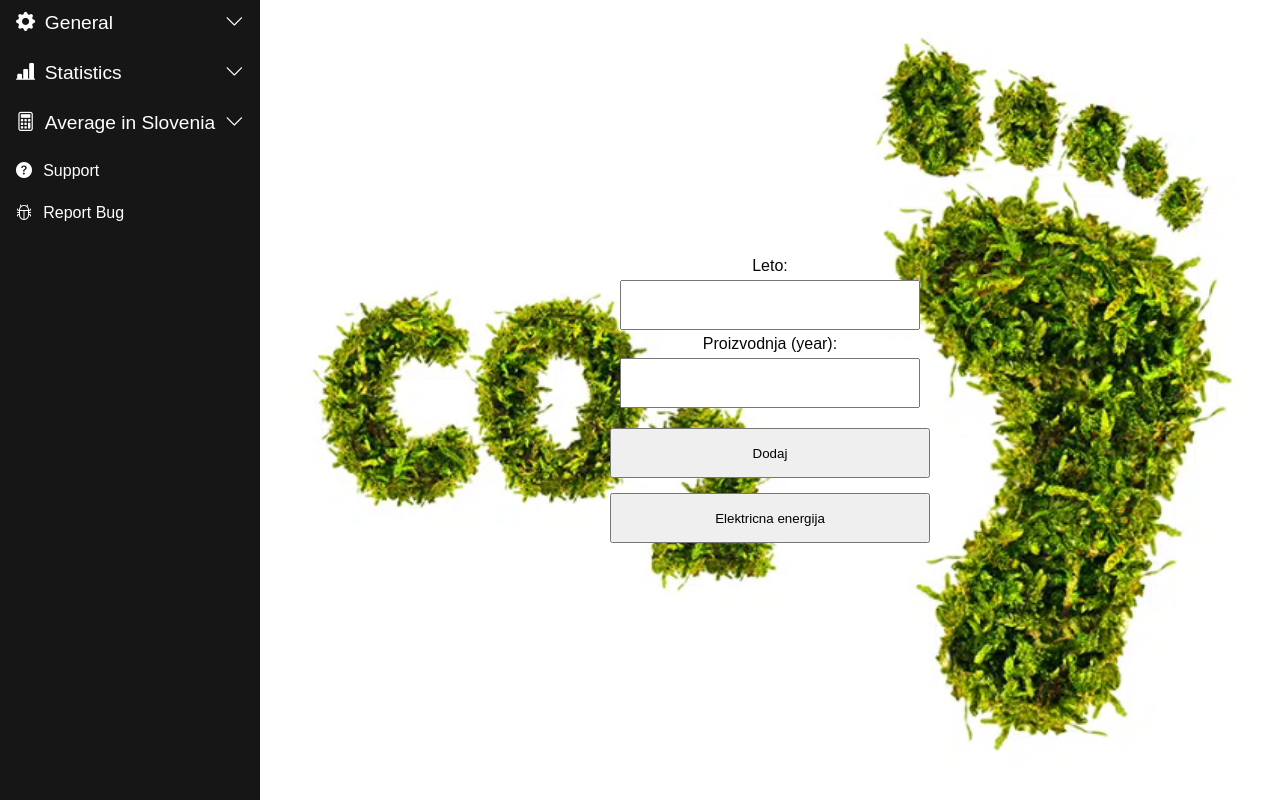
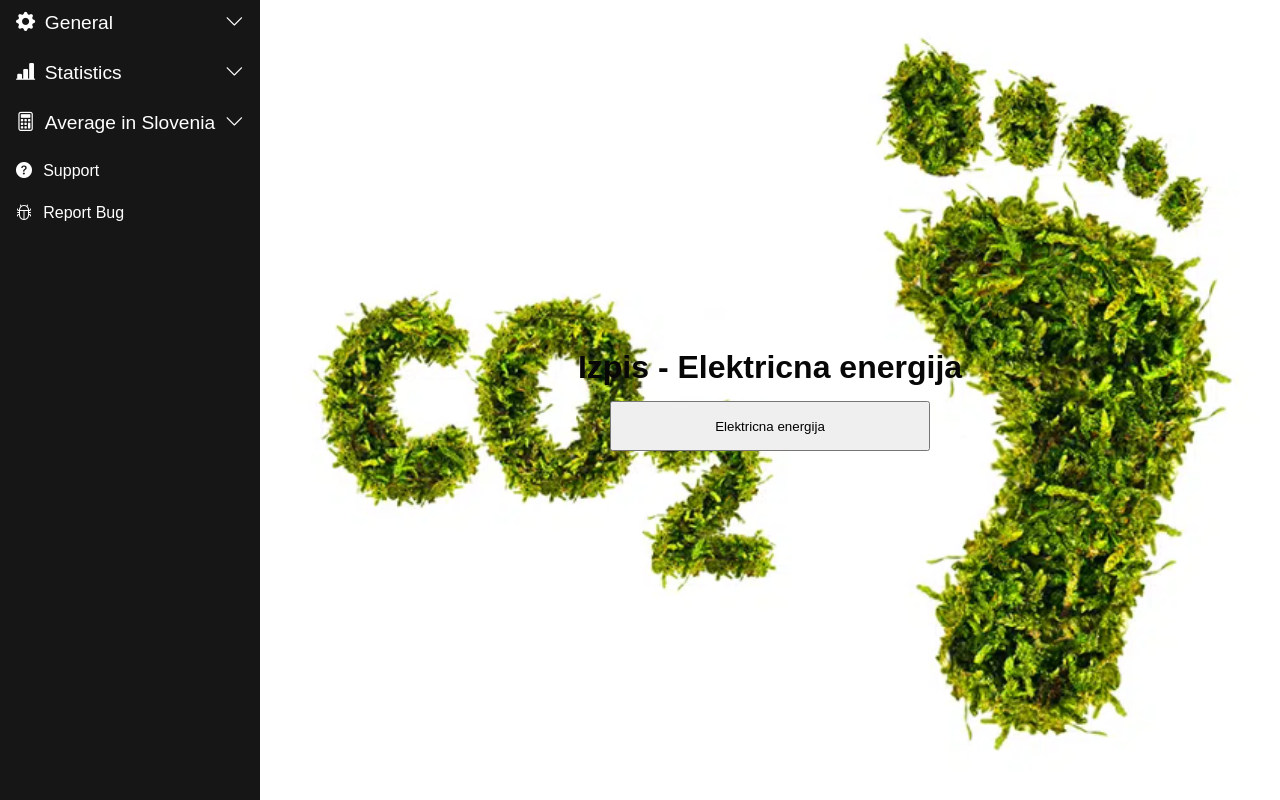
Before and after one commit to Doca123/C02-footprint, a React (Create React App) app: page /stats in a window 1280 px wide. Built offline with nearby package versions, Linux system fonts and the light colour scheme.

Commit message:
Izpis podatka iz baze

```diff
--- a/src/App.js
+++ b/src/App.js
@@ -6,7 +6,8 @@ import Transport from "./components/transport";
 import Home from "./components/home";
 import Buildings from "./components/buildings";
 import About from "./components/About";
-import Stats from "./components/Stats";
+import Energija from "./components/Energija";
+import EnergijaUvoz from "./components/EnergijaUvoz";
 
 function App() {
 
@@ -20,7 +21,8 @@ function App() {
 <BrowserRouter>
       <Routes>
           <Route path="" element={<Home />} />
-          <Route path="stats" element={<Stats />} />
+          <Route path="stats" element={<Energija />} />
+          <Route path="stats2" element={<EnergijaUvoz />} />
           <Route path="person" element={<Person />} />
           <Route path="buildings" element={<Buildings />} />
           <Route path="transport" element={<Transport />} />
--- a/src/components/Stats.js
+++ b/src/components/Energija.js
@@ -1,11 +1,8 @@
 import { useState } from "react";
 import Axios from "axios";
 
-// employeeList = energijaList  setEmployeeList = setEnergijaList
-//addEmployee = addEnergija getEmployee = getEnergija
 
-
-function Stats() {
+function Energija() {
 
   const [leto, setLeto] = useState(0);
   const [proizvodnja, setProizvodnja] = useState(0);
@@ -39,21 +36,7 @@ function Stats() {
     <div className="App">
       <div className="information">
 
-        <label>Leto:</label>
-        <input
-          type="number"
-          onChange={(event) => {
-            setLeto(event.target.value);
-          }}
-        />
-        <label>Proizvodnja (year):</label>
-        <input
-          type="number"
-          onChange={(event) => {
-            setProizvodnja(event.target.value);
-          }}
-        />
-        <button onClick={addEnergija}>Dodaj</button>
+       <h1>Izpis - Elektricna energija</h1>
       </div>
       <div className="energija">
         <button onClick={getEnergija}>Elektricna energija</button>
@@ -80,4 +63,4 @@ function Stats() {
   );
 }
 
-export default Stats;
+export default Energija;
--- /dev/null
+++ b/src/components/EnergijaUvoz.js
@@ -0,0 +1,53 @@
+import { useState } from "react";
+import Axios from "axios";
+
+//proizvodnja=uvoz setProizvodnja=setUvoz energijaList=energijaUvozList  setEnergijaList=setEnergijaUvozList  getEnergija=getEnergijaUvoz
+
+function EnergijaUvoz() {
+
+  const [leto, setLeto] = useState(0);
+  const [uvoz, setUvoz] = useState("");
+
+  const [energijaUvozList, setEnergijaUvozList] = useState([]);
+
+
+  const getEnergijaUvoz = () => {
+    Axios.get("http://localhost:3001/stats2").then((response) => {
+        setEnergijaUvozList(response.data);
+    });
+  };
+
+
+  return (
+    <div className="App">
+      <div className="information">
+
+       <h1>Izpis - Elektricna energija uvoz </h1>
+
+      </div>
+      <div className="energija">
+        <button onClick={getEnergijaUvoz}>Elektricna energija uvoz</button>
+
+        {energijaUvozList.map((val, key) => {
+          return (
+            <div className="energiaj1">
+              <div>
+
+                <h3>leto: {val.leto}</h3>
+
+                <h3>Uvoz: {val.uvoz}</h3>
+              </div>
+              <div>
+
+
+
+              </div>
+            </div>
+          );
+        })}
+      </div>
+    </div>
+  );
+}
+
+export default EnergijaUvoz;
--- a/src/components/stats.css
+++ /dev/null
@@ -1,48 +0,0 @@
-.information {
-    display: flex;
-    flex-direction: column;
-    width: 100%;
-    justify-content: center;
-    align-items: center;
-
-  }
-
-  input {
-    width: 300px;
-    height: 50px;
-    font-size: 20px;
-    padding-left: 10px;
-    margin: 5px;
-
-  }
-
-   button {
-    width: 320px;
-    height: 50px;
-    margin-top: 15px;
-  }
-
-   button:hover {
-    cursor: pointer;
-  }
-
-  .employees {
-    display: flex;
-    align-items: center;
-    flex-direction: column;
-    width: 100%;
-  }
-
-  .employee {
-    width: 700px;
-    height: auto;
-    border: 1px solid black;
-    margin: 10px;
-    display: flex;
-    padding: 10px;
-    font-family: 'Courier New', Courier, monospace;
-  }
-
-  .employee h3 {
-    margin: 20px;
-  }
--- a/src/data/sidebar.json
+++ b/src/data/sidebar.json
@@ -43,7 +43,7 @@
                 "path": "/stats"
             },
             {
-                "title": "History",
+                "title": "Elektricna energija za uvoz",
                 "icon": "bi bi-bar-chart",
                 "path": "/stats2"
             },
--- a/src/index.css
+++ b/src/index.css
@@ -171,12 +171,12 @@ input {
 }
 
 .energiaj1 {
-  width: 700px;
+  width: 500px;
   height: auto;
   border: 1px solid black;
-  margin: 10px;
+  margin: 3px;
   display: flex;
-  padding: 10px;
+  padding: 5px;
   font-family: 'Courier New', Courier, monospace;
 }
 
```
Also changed, not shown: 1 other file (tests, documents, lock files or other folders).
